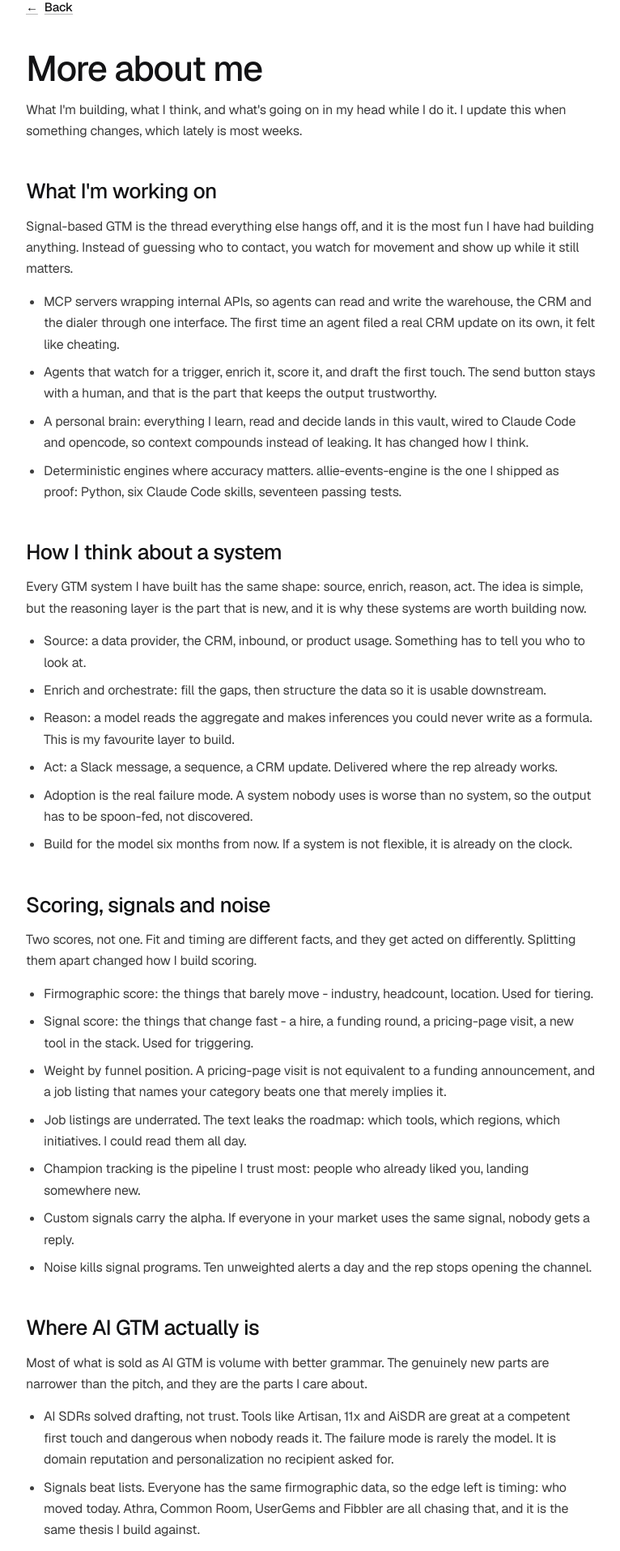
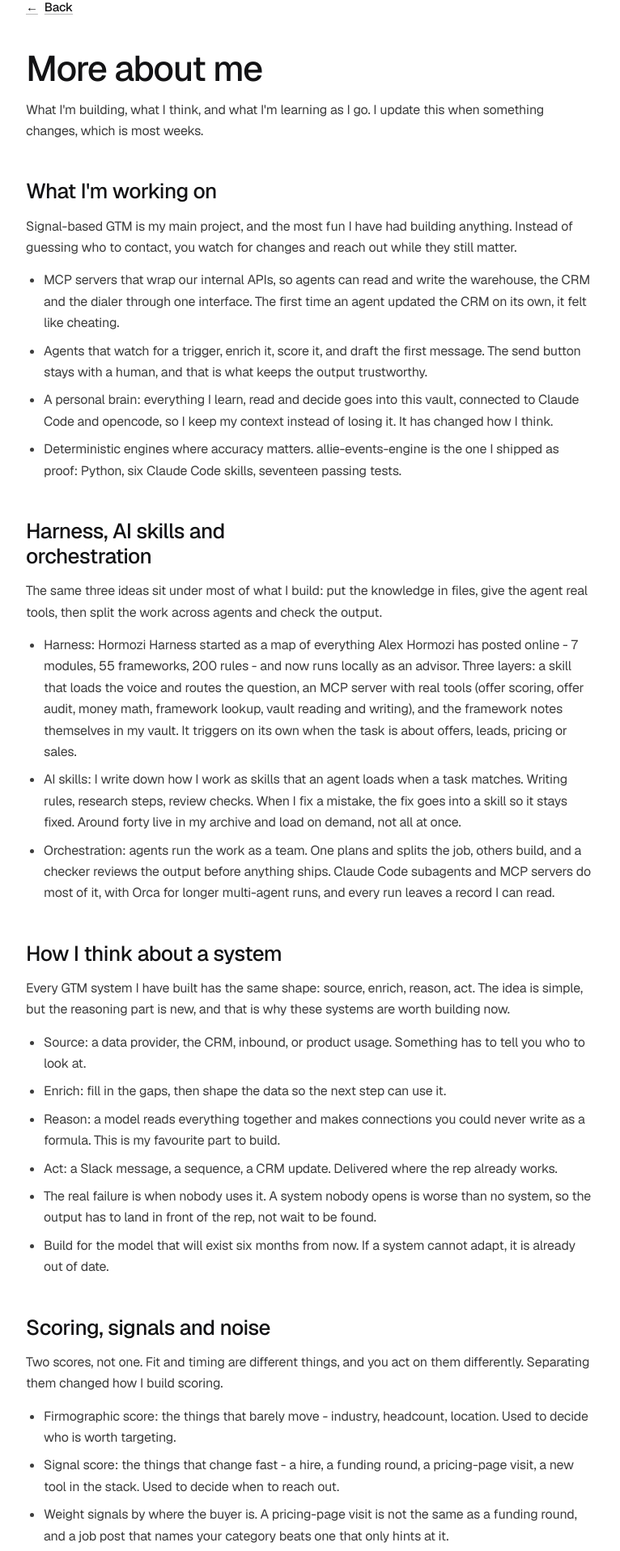
Before and after one commit to jigsid/siddham-portfolio, a Next.js app: page /more in a window 1280 px wide. Shown: the part 120-2036 px from the top of the page at 81% size, without its empty margins (256-1022 px from the left). Built offline with nearby package versions, Linux system fonts and the light colour scheme.

Commit message:
Rewrite hero summary and /more in plain language, add Harness skills orchestration section

```diff
--- a/src/content/portfolio.js
+++ b/src/content/portfolio.js
@@ -17,7 +17,7 @@ export const profile = {
 export const about = {
   paragraphs: [
     "I started out writing code. Go-to-market turned out to be the fit, because it asks for systems thinking and people skills in the same job, and I did not want to drop either one.",
-    "My best work happens next to people sharper than me, on teams that would rather bet on me than half-watch me. Most of what I know came from breaking something, then writing down why so it only broke once.",
+    "Worked in GTM infrastructure, CRM and MCP harness, with a strong bias toward action, shipping systems and execution. My best work happens next to people sharper than me, on teams that would rather bet on me than half-watch me.",
   ],
   pull: "Anything I do twice by hand is a bug in my own tooling, not a good week.",
 };
@@ -408,47 +408,58 @@ export const now = {
 
 export const more = {
   intro:
-    "What I'm building, what I think, and what's going on in my head while I do it. I update this when something changes, which lately is most weeks.",
+    "What I'm building, what I think, and what I'm learning as I go. I update this when something changes, which is most weeks.",
   sections: [
     {
       h: "What I'm working on",
       body: [
-        "Signal-based GTM is the thread everything else hangs off, and it is the most fun I have had building anything. Instead of guessing who to contact, you watch for movement and show up while it still matters.",
+        "Signal-based GTM is my main project, and the most fun I have had building anything. Instead of guessing who to contact, you watch for changes and reach out while they still matter.",
       ],
       list: [
-        "MCP servers wrapping internal APIs, so agents can read and write the warehouse, the CRM and the dialer through one interface. The first time an agent filed a real CRM update on its own, it felt like cheating.",
-        "Agents that watch for a trigger, enrich it, score it, and draft the first touch. The send button stays with a human, and that is the part that keeps the output trustworthy.",
-        "A personal brain: everything I learn, read and decide lands in this vault, wired to Claude Code and opencode, so context compounds instead of leaking. It has changed how I think.",
+        "MCP servers that wrap our internal APIs, so agents can read and write the warehouse, the CRM and the dialer through one interface. The first time an agent updated the CRM on its own, it felt like cheating.",
+        "Agents that watch for a trigger, enrich it, score it, and draft the first message. The send button stays with a human, and that is what keeps the output trustworthy.",
+        "A personal brain: everything I learn, read and decide goes into this vault, connected to Claude Code and opencode, so I keep my context instead of losing it. It has changed how I think.",
         "Deterministic engines where accuracy matters. allie-events-engine is the one I shipped as proof: Python, six Claude Code skills, seventeen passing tests.",
+      ],
+    },
+    {
+      h: "Harness, AI skills and orchestration",
+      body: [
+        "The same three ideas sit under most of what I build: put the knowledge in files, give the agent real tools, then split the work across agents and check the output.",
+      ],
+      list: [
+        "Harness: Hormozi Harness started as a map of everything Alex Hormozi has posted online - 7 modules, 55 frameworks, 200 rules - and now runs locally as an advisor. Three layers: a skill that loads the voice and routes the question, an MCP server with real tools (offer scoring, offer audit, money math, framework lookup, vault reading and writing), and the framework notes themselves in my vault. It triggers on its own when the task is about offers, leads, pricing or sales.",
+        "AI skills: I write down how I work as skills that an agent loads when a task matches. Writing rules, research steps, review checks. When I fix a mistake, the fix goes into a skill so it stays fixed. Around forty live in my archive and load on demand, not all at once.",
+        "Orchestration: agents run the work as a team. One plans and splits the job, others build, and a checker reviews the output before anything ships. Claude Code subagents and MCP servers do most of it, with Orca for longer multi-agent runs, and every run leaves a record I can read.",
       ],
     },
     {
       h: "How I think about a system",
       body: [
-        "Every GTM system I have built has the same shape: source, enrich, reason, act. The idea is simple, but the reasoning layer is the part that is new, and it is why these systems are worth building now.",
+        "Every GTM system I have built has the same shape: source, enrich, reason, act. The idea is simple, but the reasoning part is new, and that is why these systems are worth building now.",
       ],
       list: [
         "Source: a data provider, the CRM, inbound, or product usage. Something has to tell you who to look at.",
-        "Enrich and orchestrate: fill the gaps, then structure the data so it is usable downstream.",
-        "Reason: a model reads the aggregate and makes inferences you could never write as a formula. This is my favourite layer to build.",
+        "Enrich: fill in the gaps, then shape the data so the next step can use it.",
+        "Reason: a model reads everything together and makes connections you could never write as a formula. This is my favourite part to build.",
         "Act: a Slack message, a sequence, a CRM update. Delivered where the rep already works.",
-        "Adoption is the real failure mode. A system nobody uses is worse than no system, so the output has to be spoon-fed, not discovered.",
-        "Build for the model six months from now. If a system is not flexible, it is already on the clock.",
+        "The real failure is when nobody uses it. A system nobody opens is worse than no system, so the output has to land in front of the rep, not wait to be found.",
+        "Build for the model that will exist six months from now. If a system cannot adapt, it is already out of date.",
       ],
     },
     {
       h: "Scoring, signals and noise",
       body: [
-        "Two scores, not one. Fit and timing are different facts, and they get acted on differently. Splitting them apart changed how I build scoring.",
+        "Two scores, not one. Fit and timing are different things, and you act on them differently. Separating them changed how I build scoring.",
       ],
       list: [
-        "Firmographic score: the things that barely move - industry, headcount, location. Used for tiering.",
-        "Signal score: the things that change fast - a hire, a funding round, a pricing-page visit, a new tool in the stack. Used for triggering.",
-        "Weight by funnel position. A pricing-page visit is not equivalent to a funding announcement, and a job listing that names your category beats one that merely implies it.",
-        "Job listings are underrated. The text leaks the roadmap: which tools, which regions, which initiatives. I could read them all day.",
-        "Champion tracking is the pipeline I trust most: people who already liked you, landing somewhere new.",
-        "Custom signals carry the alpha. If everyone in your market uses the same signal, nobody gets a reply.",
-        "Noise kills signal programs. Ten unweighted alerts a day and the rep stops opening the channel.",
+        "Firmographic score: the things that barely move - industry, headcount, location. Used to decide who is worth targeting.",
+        "Signal score: the things that change fast - a hire, a funding round, a pricing-page visit, a new tool in the stack. Used to decide when to reach out.",
+        "Weight signals by where the buyer is. A pricing-page visit is not the same as a funding round, and a job post that names your category beats one that only hints at it.",
+        "Job listings are underrated. The text gives away the roadmap: which tools, which regions, which projects. I could read them all day.",
+        "Champion tracking is the pipeline I trust most: people who already liked your product, now working somewhere new.",
+        "The best signals are the ones you build yourself. If everyone in your market watches the same thing, nobody gets a reply.",
+        "Too much noise kills a signal program. Ten alerts a day with no ranking, and the rep stops opening the channel.",
       ],
     },
     {
@@ -457,12 +468,12 @@ export const more = {
         "Most of what is sold as AI GTM is volume with better grammar. The genuinely new parts are narrower than the pitch, and they are the parts I care about.",
       ],
       list: [
-        "AI SDRs solved drafting, not trust. Tools like Artisan, 11x and AiSDR are great at a competent first touch and dangerous when nobody reads it. The failure mode is rarely the model. It is domain reputation and personalization no recipient asked for.",
-        "Signals beat lists. Everyone has the same firmographic data, so the edge left is timing: who moved today. Athra, Common Room, UserGems and Fibbler are all chasing that, and it is the same thesis I build against.",
-        "Deliverability is the real ceiling. Google and Yahoo bulk-sender rules, DMARC alignment, per-mailbox send ceilings. You cannot out-prompt a burnt domain, so infrastructure comes before copy.",
-        "Answer engines are a GTM channel now. Buyers ask ChatGPT and Perplexity before they ask a vendor, which is why Profound, Peec AI and Otterly exist. Being cited is the new being shortlisted, and it is a fun problem to work on.",
-        "MCP is becoming the integration layer. One server an agent can read and write beats twelve tools with twelve APIs, and it is the reason this job turned into a builder's job.",
-        "Deterministic where it matters. LLM for judgment, code for arithmetic: scores, clocks, costs. A verifier agent checks the output before a human ever sees it.",
+        "AI SDRs solved drafting, not trust. Tools like Artisan, 11x and AiSDR write a solid first email, but it goes wrong when nobody reads it first. The problem is rarely the model. It is domain reputation and personalization nobody asked for.",
+        "Signals beat lists. Everyone has the same company data, so the only edge left is timing: who moved today. Athra, Common Room, UserGems and Fibbler all chase this, and it is the same idea I build against.",
+        "Deliverability is the real limit. Google and Yahoo bulk-sender rules, DMARC alignment, send limits per mailbox. No amount of good prompting fixes a burnt domain, so infrastructure comes before copy.",
+        "Answer engines are a GTM channel now. Buyers ask ChatGPT and Perplexity before they ask a vendor, which is why Profound, Peec AI and Otterly exist. Getting cited is the new getting shortlisted, and it is a fun problem to work on.",
+        "MCP is becoming the integration layer. One server an agent can read and write beats twelve tools with twelve APIs, and it is why this job turned into a builder's job.",
+        "Deterministic where it matters. LLM for judgment, code for numbers: scores, clocks, costs. A checker agent reviews the output before a human ever sees it.",
       ],
     },
     {
@@ -472,23 +483,23 @@ export const more = {
       ],
       list: [
         "One warehouse as the source of truth. If a number lives in two places, one of them is wrong.",
-        "Every agent run writes an audit row: input, output, model, cost, verdict, human decision. If I cannot explain why a lead got sequenced, I do not trust the lead.",
-        "Nothing client-facing auto-sends. Automation buys volume; judgment is the last mile.",
-        "Instrument around show-ups and pipeline per unit of cost, not sends and opens.",
+        "Every agent run leaves a record: input, output, model, cost, verdict, and what the human decided. If I cannot explain why a lead got contacted, I do not trust the lead.",
+        "Nothing client-facing sends on its own. Automation handles volume; a human makes the final call.",
+        "Track show-ups and pipeline per unit of cost, not sends and opens.",
         "Every workflow ships with a runbook, so it survives the person who built it.",
       ],
     },
     {
       h: "How I run the numbers",
       body: [
-        "This is the analytics a much bigger revenue org runs on its floor, pointed at fifteen SDRs and every call they made, because 'the campaign feels slow' is not a diagnosis.",
+        "This is the kind of analytics a much bigger revenue team runs, pointed at fifteen SDRs and every call they made, because 'the campaign feels slow' is not a diagnosis.",
       ],
       list: [
-        "Instrument everything, define everything: dials, connects, conversations, meetings booked, shows, held. One definition per stage, written down with an owner, otherwise two people quote two numbers and trust neither.",
-        "Analyze per rep and per list, week over week. Who is improving, which list carries pipeline, which talk track holds a conversation: the same cuts an enterprise RevOps team makes, at a scale where I can act on them the same day.",
-        "Own the numbers that matter: show-up rate and demos booked. Reminder cadences and pre-call context move shows; list and script iteration move bookings. Demos booked is the output that compounds; activity is not.",
-        "One dashboard over the CRM, the dialer and the campaigns, so leadership and the floor read the same numbers. No hero metrics, no orphaned spreadsheets.",
-        "One variable per change, the list held constant, weeks compared as cohorts, the result written down. Decisions start from facts instead of the loudest claim in the room.",
+        "Track everything, define everything: dials, connects, conversations, meetings booked, shows, held. One definition per stage, written down with an owner, or two people quote two numbers and trust neither.",
+        "Break it down per rep and per list, week over week. Who is improving, which list brings pipeline, which script holds a conversation. The same cuts a big RevOps team makes, at a scale where I can act on them the same day.",
+        "Own the numbers that matter: show-up rate and demos booked. Reminders and better pre-call context lift shows; better lists and scripts lift bookings. Bookings build on themselves; activity does not.",
+        "One dashboard over the CRM, the dialer and the campaigns, so leadership and the floor read the same numbers. No vanity metrics, no stray spreadsheets.",
+        "One change at a time, same list, weeks compared, result written down. Decisions start from facts instead of whoever is loudest in the room.",
       ],
     },
     {
@@ -497,11 +508,11 @@ export const more = {
         "A few things I keep coming back to. They are how I decide what to build and what to ignore.",
       ],
       list: [
-        "Builder, not doer. The integration layer should be code, and the human should be judgment.",
-        "Speed is the moat. Compress first touch to payment, and instrument around the number that moves: show-ups, not demos booked.",
+        "Build, do not just run the tools. The plumbing should be code; the human should bring judgment.",
+        "Speed wins. Shorten the time from first touch to payment, and track the number that actually moves: show-ups, not demos booked.",
         "Honest evidence. No fake personalization, no invented numbers. Deterministic output a human approves.",
-        "Concentrate on the channel that works. Assumptions need data behind them, and do not reinvent a wheel that is already turning.",
-        "Systematize self-improvement. Plan first, capture the lesson after every correction, and review the whole thing once a year.",
+        "Focus on the channel that works. Ideas need data behind them, and do not rebuild something that already runs.",
+        "Systematize getting better. Plan first, write down the lesson after every correction, and review the whole thing once a year.",
       ],
     },
     {
@@ -510,7 +521,7 @@ export const more = {
         "200+ hours inside Clay, and I can rebuild most of it in-house. The more useful question is not whether I can, but what should live where. Data integrity decides.",
       ],
       list: [
-        "Inside Clay: anything that writes CRM data. Enrichment, scoring, waterfalls, list operations. It stays in the platform so one system keeps the record authoritative and nothing forks.",
+        "In Clay: anything that writes CRM data. Enrichment, scoring, waterfalls, list work. It stays in the platform so one system stays authoritative and records do not split.",
         "In code: everything custom. Agents, logic, small internal tools, versioned and testable in Claude Code and Railway, calling Clay's API where it helps.",
         "The line is the CRM. A workflow that writes to the record of truth lives where the record lives; one that only reads and drafts can live in code.",
         "Two versions of the same customer is the fastest way to lose a team's trust, so the split is a rule, not a preference.",
```
